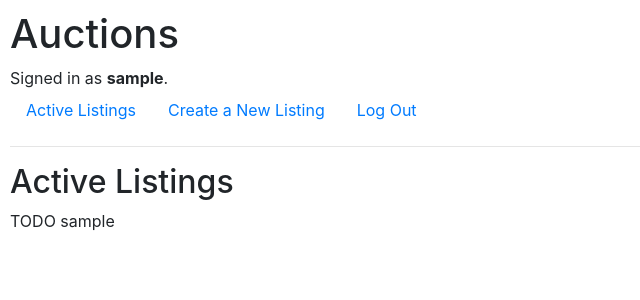
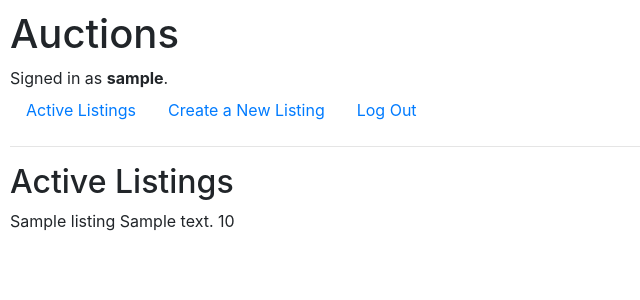
Before and after one commit to theamian/auctions, a Django app: page / in a window 1280 px wide. Shown: the top 300 px of the page, without its empty margins (0-640 px from the left). Run offline with Django 3.2, Linux system fonts and the light colour scheme; a user stored in the database is signed in; tables that the repository leaves empty hold one stand-in row (values such as "Sample post"); some libraries are stand-ins or nearby versions.

Commit message:
Work out the bid_listing logic

```diff
--- a/auctions/templates/auctions/index.html
+++ b/auctions/templates/auctions/index.html
@@ -3,8 +3,15 @@
 {% block body %}
     <h2>Active Listings</h2>
 
-    TODO
-    {% if user.is_authenticated %}
-    {{ user.get_username }}
-    {% endif %}
+    {% for listing in listings %}
+        {{ listing.title }}
+        {{ listing.description }}
+        {{ listing.bid_listing.get.amount }}
+
+    {% empty %}
+
+        No active listings.
+
+    {% endfor%}
+
 {% endblock %}
--- a/auctions/views.py
+++ b/auctions/views.py
@@ -8,8 +8,10 @@ from .models import *
 
 
 def index(request):
-    # active_listings = Listings.object
-    return render(request, "auctions/index.html")
+    active_listings = Listings.objects.filter(active=True)
+    return render(request, "auctions/index.html", {
+        "listings": active_listings,
+    })
 
 
 def login_view(request):
@@ -66,9 +68,12 @@ def register(request):
 
 def create(request):
     if request.method == "POST":
+        listing = Listings(active=True, title=request.POST["title"], description=request.POST["description"], image=request.POST["image_url"],
+                    category=request.POST["category"], creator=request.user.username)
+        listing.save()
 
-
-
+        bid = Bids(amount=request.POST["bid"], bidder=request.user.username, listing=listing)
+        bid.save()
         return HttpResponseRedirect(reverse("index"))
 
     return render(request, "auctions/create.html")
```
